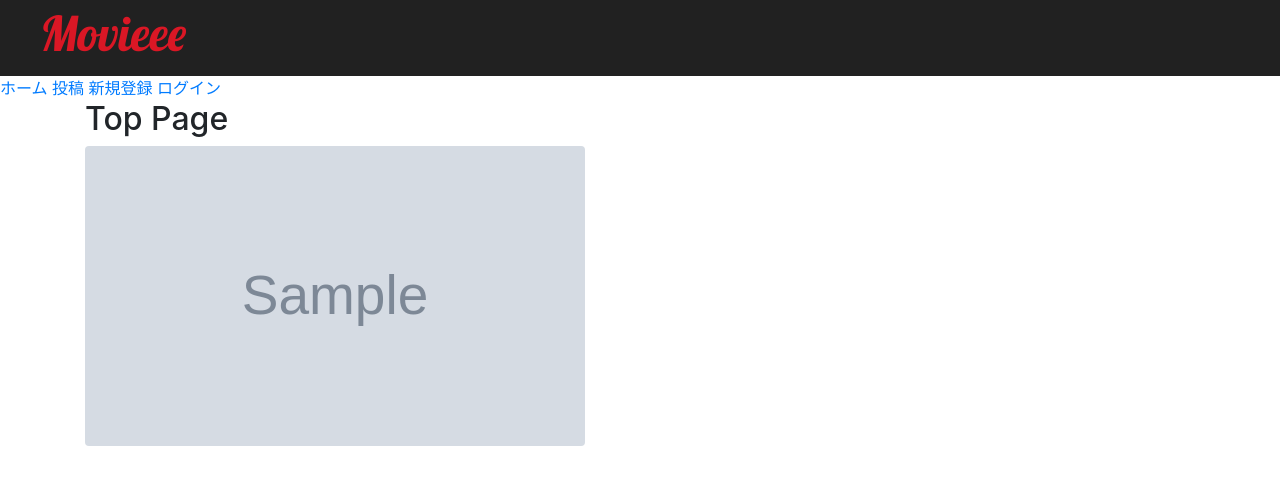
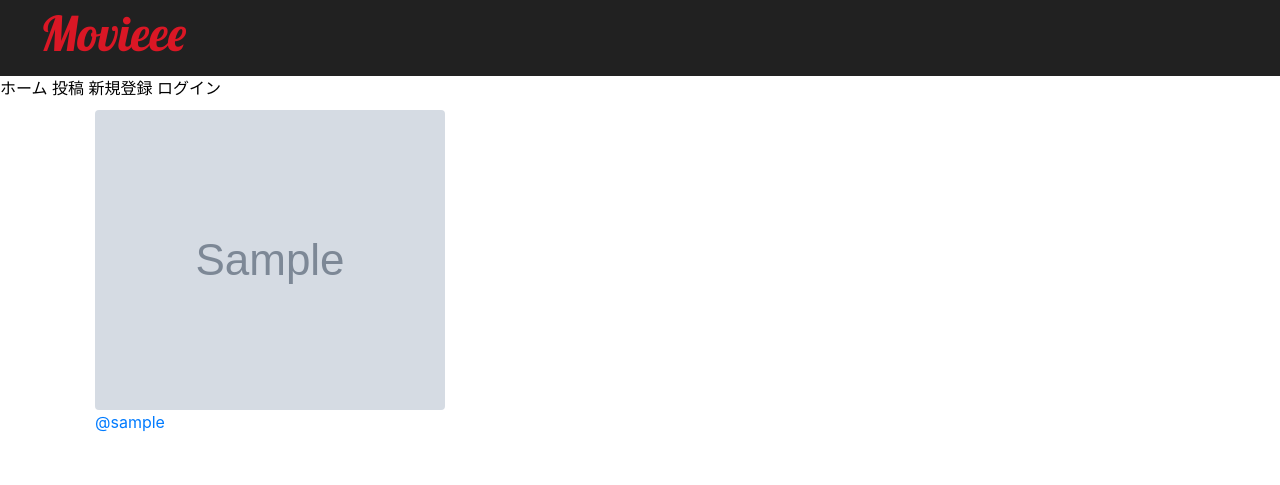
Before and after one commit to candy12t/Movieee, a Django app: page / in a window 1280 px wide. Shown: the top 485 px of the page. Run offline with Django 3.2, Linux system fonts and the light colour scheme; tables that the repository leaves empty hold one stand-in row (values such as "Sample post"); grey boxes marked "Sample" are stand-in pictures; some libraries are stand-ins or nearby versions.

Commit message:
css編集

```diff
--- a/movieee/static/css/movieee.css
+++ b/movieee/static/css/movieee.css
@@ -9,10 +9,38 @@ h1 a {
   padding: 5px 20px 5px 40px;
 }
 
-.header-title h1, .header-title h1 a{
+.header-title h1, .header-title h1 a {
   color: #DA1725;
   font-size: 36pt;
   text-decoration: none;
+}
+
+.header-menu a {
+  color: black;
+  text-decoration: none;
+}
+
+.header-menu a:hover {
+  text-decoration: underline;
+}
+
+.post {
+  width: calc(100%/3);
+  float: left;
+  padding: 10px;
+  margin-bottom: 15px;
+}
+
+.post a {
+  display: block;
+}
+
+.post-info a:hover {
+  text-decoration: underline;
+}
+
+.user-name {
+  font-size: 30px;
 }
 
 .post-image {
@@ -22,3 +50,22 @@ h1 a {
   object-fit: cover;
   border-radius: 4px;
 }
+
+.post-image:hover {
+  opacity: 0.8;
+}
+
+.post-detail .post-image{
+  object-fit: contain;
+}
+
+.post-detail .post-image:hover {
+  opacity: 1;
+}
+
+.message-success {
+  background-color: #00d1b2;
+  padding: 10px;
+  padding-left: 30px;
+  border-radius: 4px;
+}
--- a/movieee/templates/movieee/index.html
+++ b/movieee/templates/movieee/index.html
@@ -1,11 +1,6 @@
 {% extends 'movieee/base.html' %}
 {% block content %}
 
-<h2>Top Page</h2>
-{% for post in posts %}
-<a href="{% url 'movieee:posts_detail' post.id %}">
-  <img src="{{ post.image.url }}" alt="post-image" class="post-image">
-</a>
-{% endfor %}
+{% include 'movieee/post_list.html' %}
 
 {% endblock %}
--- /dev/null
+++ b/movieee/templates/movieee/post_list.html
@@ -0,0 +1,12 @@
+<div class="post-container">
+  {% for post in posts %}
+    <div class="post">
+      <a href="{% url 'movieee:posts_detail' post.id %}">
+        <img src="{{ post.image.url }}" class="post-image">
+      </a>
+      <div class="post-info">
+        <a href="{% url 'movieee:users_detail' post.user.id %}">@{{ post.user }}</a>
+      </div>
+    </div>
+  {% endfor %}
+</div>
--- a/movieee/templates/movieee/posts_new.html
+++ b/movieee/templates/movieee/posts_new.html
@@ -1,5 +1,9 @@
 {% extends 'movieee/base.html' %}
 {% block content %}
+
+<div>
+  <a href="{% url 'movieee:index' %}">ホームに戻る</a>
+</div>
 
 <form action="{% url 'movieee:posts_new' %}" method="post" enctype="multipart/form-data">{% csrf_token %}
   <table>
```
Also changed, not shown: movieee/templates/movieee/login.html (+11 -2 lines).
